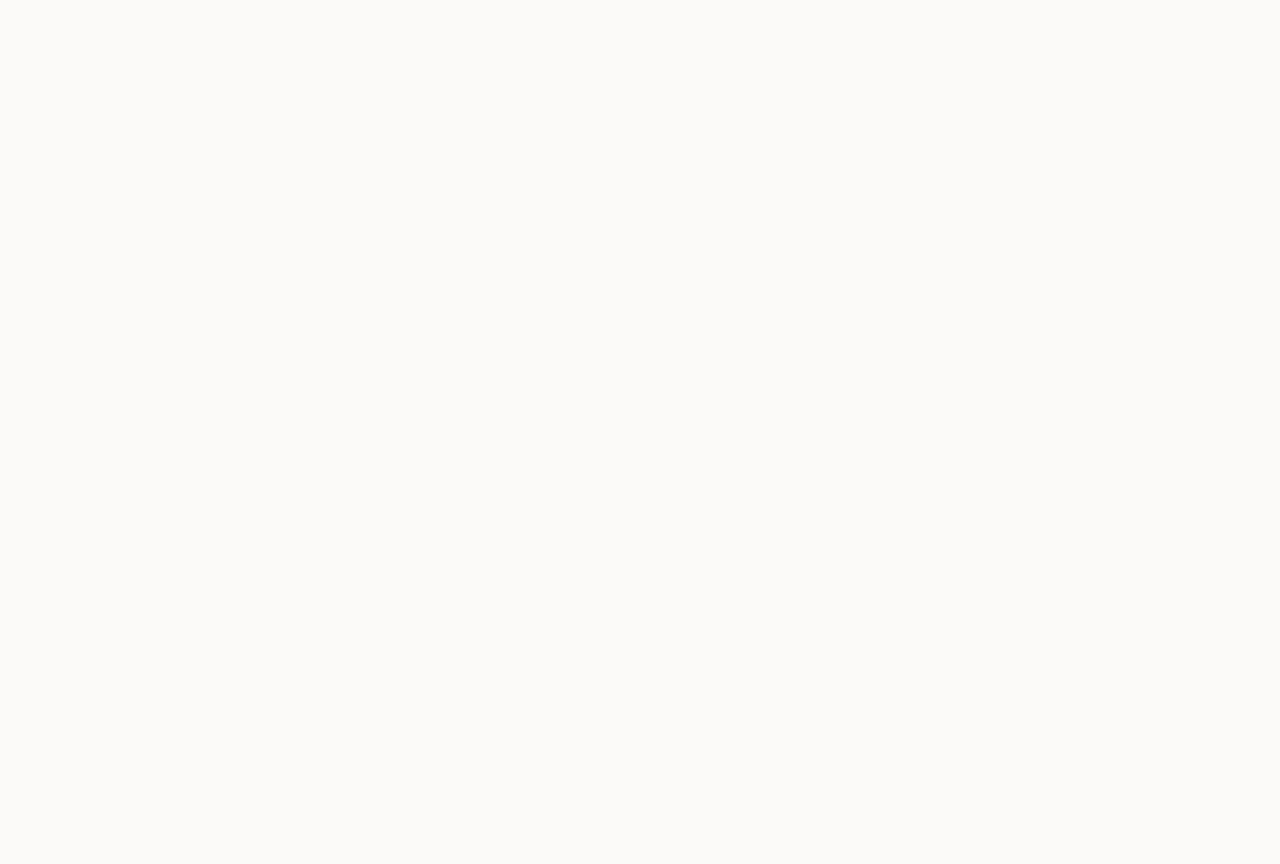
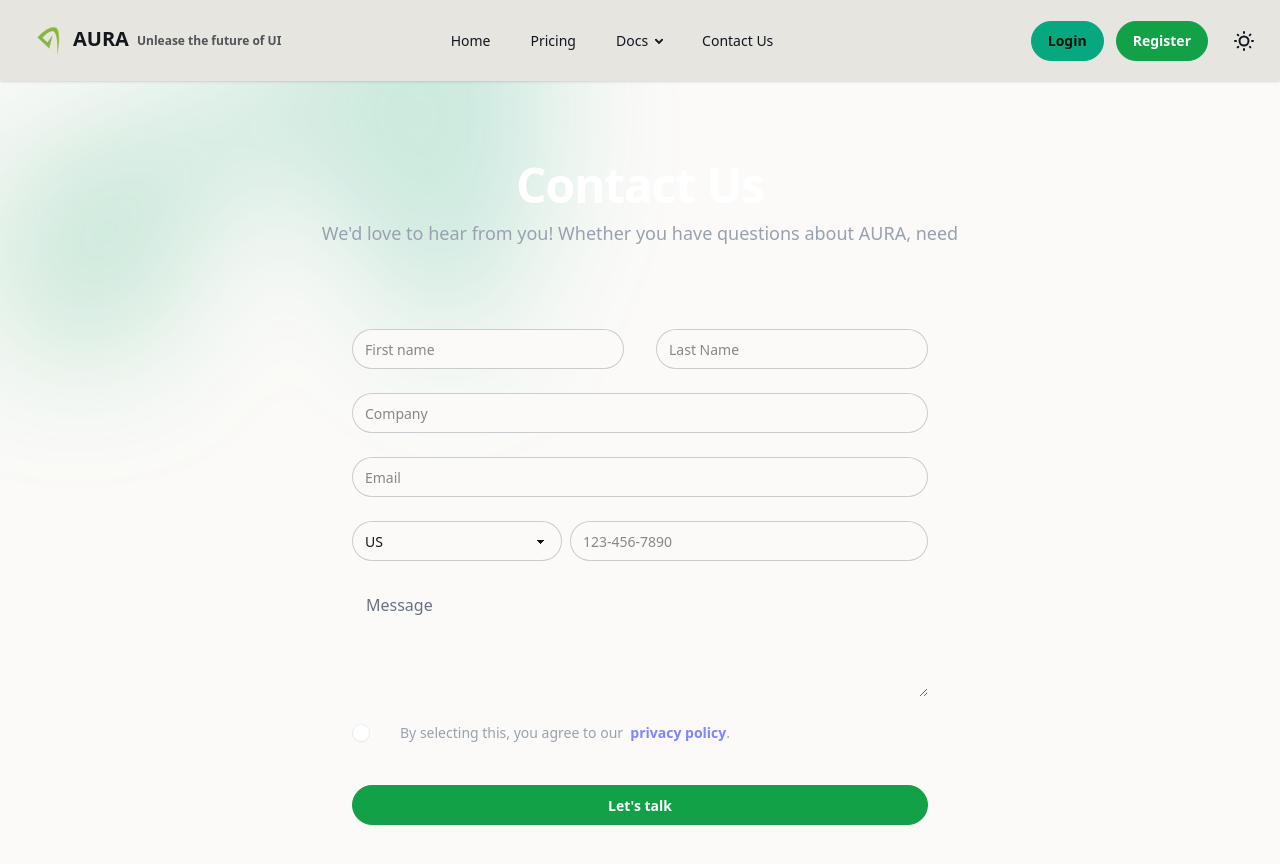
Before and after one commit to RP-25-26J-474/AURA-Website, a React (Vite) app in the folder aura-web/: page /contact-us in a window 1280 px wide. Before the commit this address had no page. Shown: the top 864 px of the page. Before the commit the page ends 800 px from the top, so only its background shows below. Built offline with nearby package versions, Linux system fonts and the light colour scheme.

Commit message:
feat: add Contact Us page

```diff
--- a/aura-web/src/App.jsx
+++ b/aura-web/src/App.jsx
@@ -9,6 +9,7 @@ import LandingPage from "./routes/public/LandingPage";
 import Pricing from "./routes/public/Pricing";
 import DocsLayout from "./routes/docs/DocsLayout";
 import DocsContent from "./routes/docs/DocsContent";
+import ContactUs from "./routes/public/ContactUs";
 
 import LoginPage from "./routes/auth/LoginPage";
 import RegisterPage from "./routes/auth/RegisterPage";
@@ -33,6 +34,8 @@ function App() {
               <Route index element={<DocsContent />} />
               <Route path="*" element={<DocsContent />} />
             </Route>
+
+            <Route path="/contact-us" element={<ContactUs />} />
           </Route>
 
           {/* Auth pages (no dashboard chrome) */}
--- a/aura-web/src/components/common/Navbar.jsx
+++ b/aura-web/src/components/common/Navbar.jsx
@@ -12,7 +12,7 @@ export default function Navbar({
   const { user, logout } = useAuth();
 
   return (
-    <div className="navbar bg-base-300 shadow-sm px-4 py-4">
+    <div className="navbar bg-base-300 shadow-sm px-4 py-4 sticky top-0 z-50">
       {/* LEFT: brand + mobile menu */}
       <div className="navbar-start">
         {/* Mobile dropdown */}
@@ -108,7 +108,7 @@ export default function Navbar({
         ) : (
           <>
             {rightItems.map((btn) => (
-              <Link key={btn.label} to={btn.to} className="btn btn-md">
+              <Link key={btn.label} to={btn.to} className={btn.className}>
                 {btn.label}
               </Link>
             ))}
--- a/aura-web/src/layouts/LandingLayout.jsx
+++ b/aura-web/src/layouts/LandingLayout.jsx
@@ -16,10 +16,11 @@ export default function LandingLayout() {
               { label: "Components", to: "/docs/components" },
             ],
           },
+          { label: "Contact Us", to: "/contact-us" },
         ]}
         rightItems={[
-          { label: "Login", to: "/login" },
-          { label: "Register", to: "/register" },
+          { label: "Login", to: "/login", className: "btn btn-secondary" },
+          { label: "Register", to: "/register", className: "btn btn-primary" },
         ]}
       />
 
--- /dev/null
+++ b/aura-web/src/routes/public/ContactUs.jsx
@@ -0,0 +1,142 @@
+import React from "react";
+
+function ContactUs() {
+  return (
+    <div className="isolate bg-base-100 px-6 py-12 sm:py-20 lg:px-8">
+      <div
+        aria-hidden="true"
+        className="absolute inset-x-0 -top-40 -z-10 transform-gpu overflow-hidden blur-3xl sm:-top-80"
+      >
+        <div
+          style={{
+            clipPath:
+              "polygon(74.1% 44.1%, 100% 61.6%, 97.5% 26.9%, 85.5% 0.1%, 80.7% 2%, 72.5% 32.5%, 60.2% 62.4%, 52.4% 68.1%, 47.5% 58.3%, 45.2% 34.5%, 27.5% 76.7%, 0.1% 64.9%, 17.9% 100%, 27.6% 76.8%, 76.1% 97.7%, 74.1% 44.1%)",
+          }}
+          className="relative left-1/2 -z-10 aspect-1155/678 w-144.5 max-w-none -translate-x-1/2 rotate-30 bg-linear-to-tr from-primary to-secondary opacity-20 sm:left-[calc(50%-40rem)] sm:w-288.75"
+        />
+      </div>
+      <div className="mx-auto max-w-2xl text-center">
+        <h2 className="text-4xl font-semibold tracking-tight text-balance text-white sm:text-5xl">
+          Contact Us
+        </h2>
+        <p className="mt-2 text-lg/8 text-gray-400">
+          We'd love to hear from you! Whether you have questions about AURA,
+          need
+        </p>
+      </div>
+      <form
+        action="#"
+        method="POST"
+        className="mx-auto mt-16 max-w-xl sm:mt-20"
+      >
+        <div className="grid grid-cols-1 gap-x-8 gap-y-6 sm:grid-cols-2">
+          <label for="first-name" className="input w-full">
+            <input
+              id="first-name"
+              type="text"
+              name="first-name"
+              autocomplete="given-name"
+              placeholder="First name"
+            />
+          </label>
+          <label for="last-name" className="input w-full">
+            <input
+              id="last-name"
+              type="text"
+              name="last-name"
+              autocomplete="family-name"
+              placeholder="Last Name"
+            />
+          </label>
+          <div className="sm:col-span-2">
+            <label for="company" className="input w-full">
+              <input
+                id="company"
+                type="text"
+                name="company"
+                autocomplete="organization"
+                placeholder="Company"
+              />
+            </label>
+          </div>
+          <div className="sm:col-span-2">
+            <label for="email" className="input w-full">
+              <input
+                id="email"
+                type="email"
+                name="email"
+                autocomplete="email"
+                placeholder="Email"
+              />
+            </label>
+          </div>
+          <div className="sm:col-span-2">
+            <div className="flex flex-row gap-2">
+              <select
+                id="country"
+                name="country"
+                autocomplete="country"
+                aria-label="Country"
+                className="select"
+              >
+                <option>US</option>
+                <option>CA</option>
+                <option>EU</option>
+              </select>
+              <label for="phone-number" className="input w-full">
+                <input
+                  id="phone-number"
+                  type="text"
+                  name="phone-number"
+                  placeholder="123-456-7890"
+                />
+              </label>
+            </div>
+          </div>
+          <div className="sm:col-span-2">
+            <textarea
+              id="message"
+              name="message"
+              placeholder="Message"
+              rows="4"
+              className="block w-full rounded-md bg-white/5 px-3.5 py-2 text-base text-white outline-1 -outline-offset-1 outline-white/10 placeholder:text-gray-500 focus:outline-2 focus:-outline-offset-2 focus:outline-indigo-500"
+            ></textarea>
+          </div>
+          <div className="flex gap-x-4 sm:col-span-2">
+            <div className="flex h-6 items-center">
+              <div className="group relative inline-flex w-8 shrink-0 rounded-full bg-white/5 p-px inset-ring inset-ring-white/10 outline-offset-2 outline-indigo-500 transition-colors duration-200 ease-in-out has-checked:bg-indigo-500 has-focus-visible:outline-2">
+                <span className="size-4 rounded-full bg-white shadow-xs ring-1 ring-gray-900/5 transition-transform duration-200 ease-in-out group-has-checked:translate-x-3.5"></span>
+                <input
+                  id="agree-to-policies"
+                  type="checkbox"
+                  name="agree-to-policies"
+                  aria-label="Agree to policies"
+                  className="absolute inset-0 appearance-none focus:outline-hidden"
+                />
+              </div>
+            </div>
+            <label for="agree-to-policies" className="text-sm/6 text-gray-400">
+              By selecting this, you agree to our &nbsp;
+              <a
+                href="#"
+                className="font-semibold whitespace-nowrap text-indigo-400"
+              >
+                privacy policy
+              </a>
+              .
+            </label>
+          </div>
+        </div>
+        <div className="mt-10">
+          <button
+            type="submit"
+            className="btn btn-primary w-full">
+            Let's talk
+          </button>
+        </div>
+      </form>
+    </div>
+  );
+}
+
+export default ContactUs;
--- a/aura-web/src/routes/public/Pricing.jsx
+++ b/aura-web/src/routes/public/Pricing.jsx
@@ -63,7 +63,7 @@ export default function Pricing() {
   ];
 
   return (
-    <div className="relative isolate bg-base-100 px-6 py-24 sm:py-32 lg:px-8 -z-10">
+    <div className="relative isolate bg-base-100 px-6 py-12 sm:py-20 lg:px-8 -z-10">
       {/* Background gradient blur */}
       <div
         aria-hidden="true"
```
